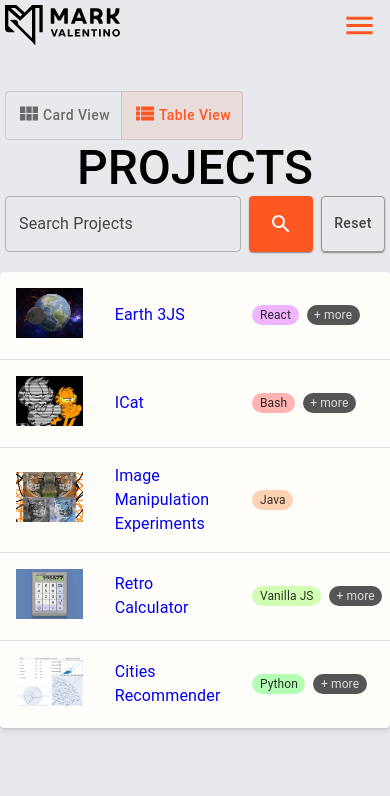
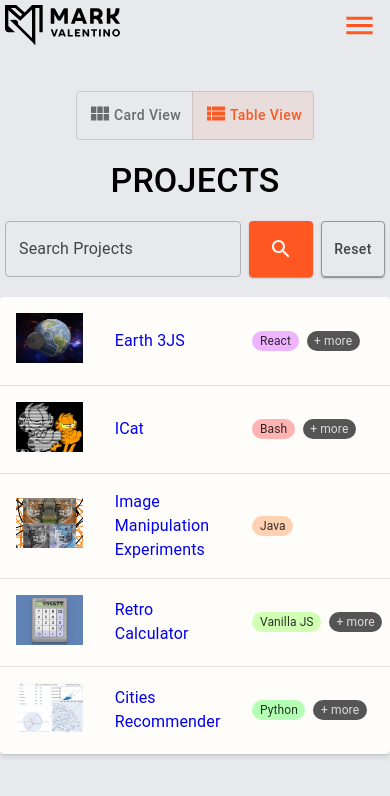
Before and after one commit to M-Valentino/M-Valentino_Node, a Next.js app: page /projects in a window 390 px wide. Shown: the top 796 px of the page. Built offline with nearby package versions, Linux system fonts and the light colour scheme.

Commit message:
made toggle buttons responsive

```diff
--- a/src/pages/projects.jsx
+++ b/src/pages/projects.jsx
@@ -29,6 +29,7 @@ import { DESKTOP_WIDTH, MOBILE_WIDTH } from "@/consts/stylingValues";
  */
 export default function Projects() {
   const isDesktopView = useMediaQuery("(min-width:1000px)");
+  const isTabletView = useMediaQuery("(max-width:899px)");
   /**
    * For if the projects are shown in a card or table view. Mobile devices will
    * be shown the table view by default while desktop devices will be shown the
@@ -102,6 +103,8 @@ export default function Projects() {
             }}
           >
             <Grid item md={4} xs={12}>
+              {/* Suprisingly, this is the only way to align the toggle buttons other than <center>  */}
+              <div style={{ textAlign: isTabletView ? "center" : "left" }}>
                 <ToggleButtonGroup
                   orientation="horizontal"
                   value={view}
@@ -116,7 +119,10 @@ export default function Projects() {
                     color="primary"
                   >
                     <ViewModuleIcon
-                    style={{ transform: "translateY(-1.5px)", marginRight: 2 }}
+                      style={{
+                        transform: "translateY(-1.5px)",
+                        marginRight: 2,
+                      }}
                     />
                     Card View
                   </ToggleButton>
@@ -127,15 +133,27 @@ export default function Projects() {
                     color="primary"
                   >
                     <ViewListIcon
-                    style={{ transform: "translateY(-1.5px)", marginRight: 2 }}
+                      style={{
+                        transform: "translateY(-1.5px)",
+                        marginRight: 2,
+                      }}
                     />
                     Table View
                   </ToggleButton>
                 </ToggleButtonGroup>
+              </div>
             </Grid>
-            <Grid item md={4} xs={12}>
+            <Grid
+              item
+              md={4}
+              xs={12}
+              style={{
+                marginTop: isTabletView ? 20 : 0,
+                marginBottom: isTabletView ? 20 : 0,
+              }}
+            >
               <Typography
-                variant="h3"
+                variant={isTabletView ? "h4" : "h3"}
                 fontWeight={500}
                 textTransform={"uppercase"}
                 textAlign={"center"}
```
Lines whose indentation alone changed are shown as unchanged.
